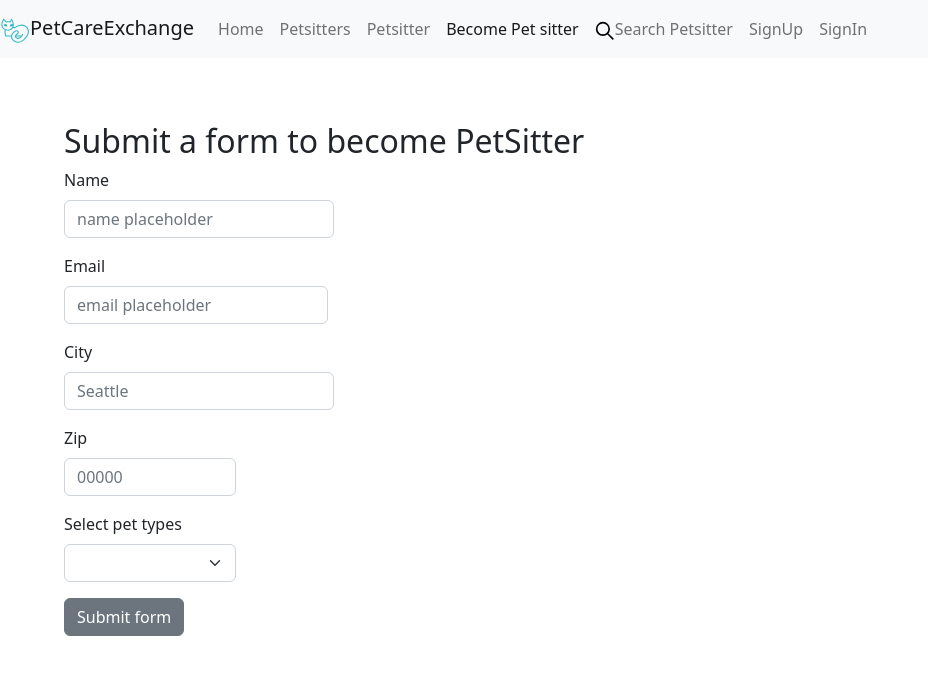
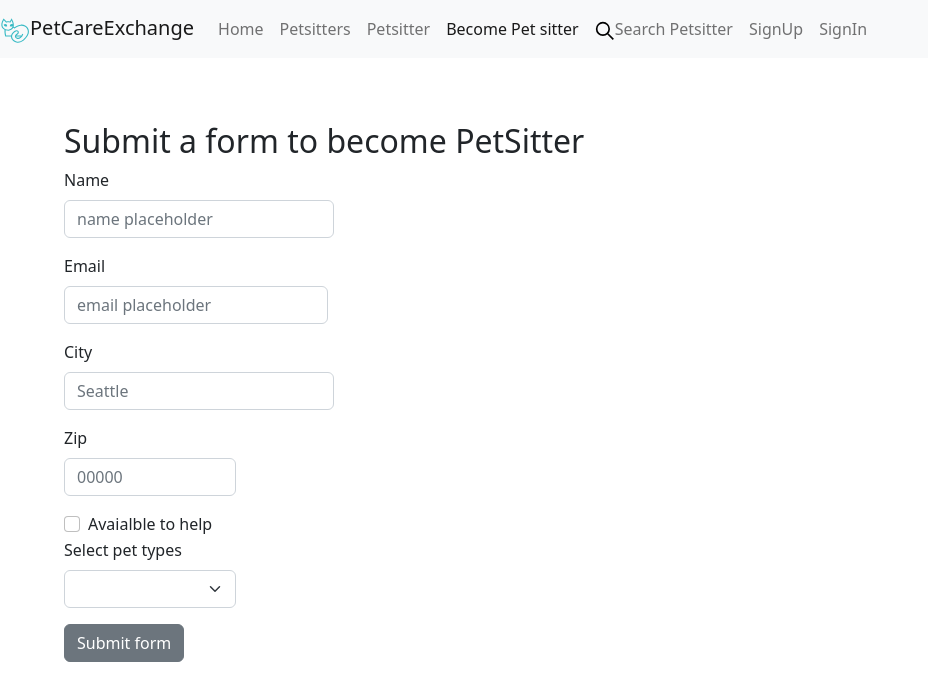
Before and after one commit to viktoriiazolotova/front-end-pet-care-exchange, a React (Create React App) app: page /petsitteraccount in a window 1280 px wide. Shown: the top 700 px of the page, without its empty margins (0-928 px from the left). Built offline with nearby package versions, Linux system fonts and the light colour scheme; no server answers.

Commit message:
Add checkbox to the new form

```diff
--- a/src/App.js
+++ b/src/App.js
@@ -56,7 +56,7 @@ function App() {
     formData.append("zipcode", newPetsitterInfo.zipcode);
     formData.append("city", newPetsitterInfo.city);
     formData.append("pet_type", newPetsitterInfo.pet_type);
-
+    formData.append("is_available_help", newPetsitterInfo.is_available_help);
     // console.log("add Petsitter function called");
     // console.log("here formdata", formData);
     axios
@@ -70,7 +70,7 @@ function App() {
         const newPetsitterJSON = {
           ...newPetsitterInfo,
           id: response.data.pk,
-          isAvailableHelp: response.data.is_available_help,
+          // isAvailableHelp: response.data.is_available_help,
         };
         newPetsittersList.push(newPetsitterJSON);
         // console.log("new list", newPetsittersList);
--- a/src/components/NewPetsitterForm.js
+++ b/src/components/NewPetsitterForm.js
@@ -10,6 +10,7 @@ const INITIAL_FORM_DATA = {
   zipcode: "",
   city: "",
   pet_type: "",
+  is_available_help: false,
 };
 
 const NewPetsitterForm = ({
@@ -19,11 +20,17 @@ const NewPetsitterForm = ({
   const [formData, setFormData] = useState(INITIAL_FORM_DATA);
 
   const handleNewDataChange = (e) => {
-    console.log(e.target.name);
+    console.log(e.target.value);
+    console.log(e.target.checked);
     const newFormData = {
       ...formData,
       [e.target.name]: e.target.value,
     };
+    let isChecked = e.target.checked;
+    if (isChecked) {
+      newFormData.is_available_help = true;
+    }
+
     // console.log("here is the new form data", newFormData);
     setFormData(newFormData);
   };
@@ -98,12 +105,18 @@ const NewPetsitterForm = ({
             </FormGroup>
           </Col>
         </Row>
-        {/* <FormGroup check>
-        <Input id="exampleCheck" name="check" type="checkbox" />
-        <Label check for="exampleCheck">
-          Avaialble to help
-        </Label>
-      </FormGroup> */}
+        <FormGroup check>
+          <Input
+            id="is_available_help"
+            name="is_available_help"
+            type="checkbox"
+            value={formData.is_available_help}
+            onChange={handleNewDataChange}
+          />
+          <Label check for="is_available_help">
+            Avaialble to help
+          </Label>
+        </FormGroup>
         <Row>
           <Col md={2}>
             <FormGroup>
@@ -128,7 +141,6 @@ const NewPetsitterForm = ({
         <Button type="submit">Submit form</Button>
       </Form>
       <p>
-        {" "}
         {responseToPostSitterRequest ? `${responseToPostSitterRequest}` : " "}
       </p>
     </div>
--- a/src/components/Petsitter.css
+++ b/src/components/Petsitter.css
@@ -1,7 +1,14 @@
 
 
-  .petsitters__item__toggle--available {
+  .petsitters-available {
     color: green;
+
+    /* background-color: rgba(30, 179, 30, 0.15); */
+    border-color: rgba(0, 128, 0, 0.2);
+  }
+  .petsitters-not-available {
+    color: rgb(212, 23, 23);
+
     /* background-color: rgba(30, 179, 30, 0.15); */
     border-color: rgba(0, 128, 0, 0.2);
   }
--- a/src/components/Petsitter.js
+++ b/src/components/Petsitter.js
@@ -4,6 +4,7 @@ import { Button, CardFooter } from "reactstrap";
 import "./Petsitter.css";
 import { Link } from "react-router-dom";
 import { IoPaw } from "react-icons/io5";
+import { BsCheckCircle } from "react-icons/bs";
 
 import { Card, CardBody, CardTitle, CardSubtitle, CardText } from "reactstrap";
 // import Col from "react-bootstrap/Col";
@@ -20,8 +21,8 @@ const Petsitter = ({
   deletePetsitter,
 }) => {
   let buttonClass = isAvailableHelp
-    ? "petsitters__item__toggle--available"
-    : "";
+    ? "petsitters-available"
+    : "petsitters-not-available";
   // const updatePetsitterStatus = () => {
   //   updatePetsitter(id, !isAvailableHelp);
   // };
@@ -52,7 +53,6 @@ const Petsitter = ({
     //   ))}
     // </Row>
     <Card
-      className="card-petsitter"
       style={{
         width: "18rem",
       }}
@@ -62,13 +62,17 @@ const Petsitter = ({
         // src="https://media.istockphoto.com/id/1322123064/photo/portrait-of-an-adorable-white-cat-in-sunglasses-and-an-shirt-lies-on-a-fabric-hammock.jpg?s=612x612&w=0&k=20&c=-G6l2c4jNI0y4cenh-t3qxvIQzVCOqOYZNvrRA7ZU5o="
       />
       <CardBody>
-        <CardTitle className={`tasks__item__toggle ${buttonClass}`} tag="h5">
-          {name}
-        </CardTitle>
+        <CardTitle tag="h5">{name}</CardTitle>
         <CardSubtitle className="mb-2 text-muted" tag="h6">
           {city}, {zipcode}
         </CardSubtitle>
-        <CardText>I can help you with {petType}.</CardText>
+        <CardText>
+          <BsCheckCircle
+            size="20px"
+            className={`${buttonClass}`}
+          ></BsCheckCircle>
+          I can help you with {petType}.
+        </CardText>
         <CardText>
           <p>
             <span> 0 </span>
@@ -80,7 +84,6 @@ const Petsitter = ({
         <Button>Edit</Button>
       </CardBody>
       <CardFooter>
-        {" "}
         <Link className="card__link" to={`/petsitter/`}>
           View Details
         </Link>
```
